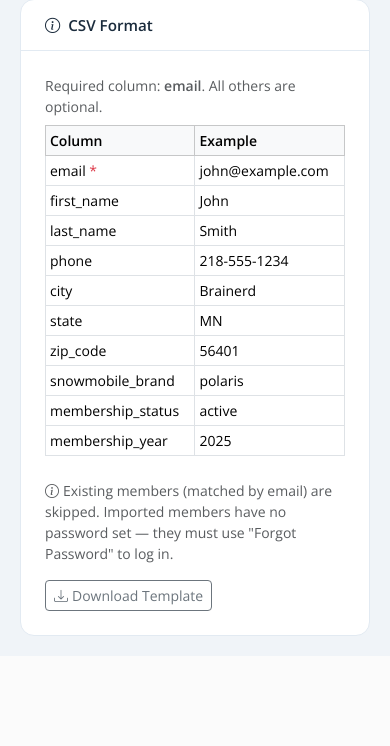
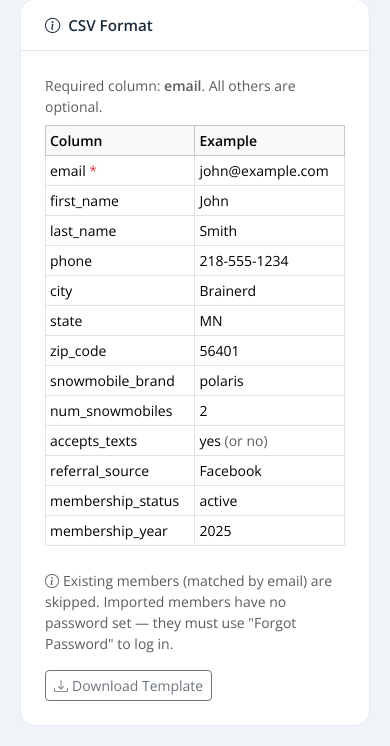
Before and after one commit to cloudflying87/snodeos, a Django app: page /manage/members/import/ in a window 390 px wide. Shown: the part 452-1198 px from the top of the page. Before the commit the page ends 1088 px from the top, so only its background shows below. Run offline with Django 5.2, Linux system fonts and the light colour scheme; the visitor is signed in with stand-in values (Sample User, id 1); data comes from the database, SQL or seed files in the repository.

Commit message:
Referral source dropdown with Other freetext; update CSV import for new fields
- referral_source: changed from textarea to ChoiceField with common options
  (Facebook, Friend/Family, Trail, Local Business, MnUSA, Google, Event, Other)
  plus a show/hide freetext field when 'Other' is selected
- CSV import: handles accepts_texts (yes/no/y/n), num_snowmobiles, referral_source
- Import template: updated column reference table and download template CSV

Co-Authored-By: Claude Sonnet 4.6 <noreply@anthropic.com>

```diff
--- a/accounts/forms.py
+++ b/accounts/forms.py
@@ -11,6 +11,28 @@ _OPTIONAL_FIELDS = ['phone', 'address', 'city', 'state', 'zip_code', 'snowmobile
 class MembershipApplicationForm(forms.ModelForm):
     password1 = forms.CharField(label='Password', widget=forms.PasswordInput)
     password2 = forms.CharField(label='Confirm Password', widget=forms.PasswordInput)
+
+    REFERRAL_CHOICES = [
+        ('', '— Select one —'),
+        ('Facebook', 'Facebook'),
+        ('Friend or Family', 'Friend or Family'),
+        ('Snowmobile Trail', 'Snowmobile Trail / Out Riding'),
+        ('Local Business', 'Local Business'),
+        ('MnUSA / State Club', 'MnUSA / State Snowmobile Association'),
+        ('Google / Internet Search', 'Google / Internet Search'),
+        ('Event or Show', 'Event or Show'),
+        ('Other', 'Other (please describe below)'),
+    ]
+    referral_source = forms.ChoiceField(
+        label='How did you find our club?',
+        choices=REFERRAL_CHOICES,
+        required=True,
+    )
+    referral_other = forms.CharField(
+        label='Please describe',
+        required=False,
+        widget=forms.TextInput(attrs={'placeholder': 'Tell us more...'}),
+    )
 
     ACCEPTS_TEXTS_CHOICES = [
         ('', '— Select —'),
@@ -34,12 +56,10 @@ class MembershipApplicationForm(forms.ModelForm):
         ]
         widgets = {
             'state': forms.TextInput(attrs={'placeholder': 'MN'}),
-            'referral_source': forms.Textarea(attrs={'rows': 3}),
             'num_snowmobiles': forms.NumberInput(attrs={'min': 0, 'max': 20}),
         }
         labels = {
             'num_snowmobiles': 'Number of Snowmobiles (MnUSA)',
-            'referral_source': 'How did you find our club?',
         }
 
     def __init__(self, *args, **kwargs):
@@ -92,6 +112,9 @@ class MembershipApplicationForm(forms.ModelForm):
                 Column('num_snowmobiles', css_class='col-md-4'),
                 Column('referral_source', css_class='col-md-8'),
             ),
+            Row(
+                Column('referral_other', css_class='col-12', id='referral_other_row'),
+            ),
         ))
         layout_items.append(Fieldset('Account Setup',
             Row(Column('password1', css_class='col-md-6'), Column('password2', css_class='col-md-6')),
@@ -107,6 +130,13 @@ class MembershipApplicationForm(forms.ModelForm):
         if p1 and p2 and p1 != p2:
             raise forms.ValidationError('Passwords do not match.')
         return p2
+
+    def clean_referral_source(self):
+        choice = self.cleaned_data.get('referral_source', '')
+        other = self.data.get('referral_other', '').strip()
+        if choice == 'Other':
+            return f'Other: {other}' if other else 'Other'
+        return choice
 
     def clean_accepts_texts(self):
         val = self.cleaned_data.get('accepts_texts')
--- a/manage_panel/views.py
+++ b/manage_panel/views.py
@@ -392,6 +392,9 @@ def member_import(request):
                 skipped += 1
                 continue
             try:
+                accepts_raw = (row.get('accepts_texts') or '').strip().lower()
+                accepts_texts = True if accepts_raw in ('yes', 'y', '1', 'true') else (False if accepts_raw in ('no', 'n', '0', 'false') else None)
+                num_sleds_raw = (row.get('num_snowmobiles') or '').strip()
                 Member.objects.create_user(
                     email=email,
                     password=None,
@@ -402,6 +405,9 @@ def member_import(request):
                     state=(row.get('state') or row.get('State') or 'MN').strip(),
                     zip_code=(row.get('zip_code') or row.get('Zip') or '').strip(),
                     snowmobile_brand=(row.get('snowmobile_brand') or row.get('Sled') or '').strip().lower(),
+                    num_snowmobiles=int(num_sleds_raw) if num_sleds_raw.isdigit() else None,
+                    accepts_texts=accepts_texts,
+                    referral_source=(row.get('referral_source') or '').strip(),
                     membership_status=(row.get('membership_status') or row.get('Status') or 'active').strip().lower(),
                     membership_year=int(row['membership_year']) if (row.get('membership_year') or '').strip().isdigit() else None,
                 )
--- a/templates/manage_panel/member_import.html
+++ b/templates/manage_panel/member_import.html
@@ -72,6 +72,9 @@
               <tr><td>state</td><td>MN</td></tr>
               <tr><td>zip_code</td><td>56401</td></tr>
               <tr><td>snowmobile_brand</td><td>polaris</td></tr>
+              <tr><td>num_snowmobiles</td><td>2</td></tr>
+              <tr><td>accepts_texts</td><td>yes <span class="text-muted">(or no)</span></td></tr>
+              <tr><td>referral_source</td><td>Facebook</td></tr>
               <tr><td>membership_status</td><td>active</td></tr>
               <tr><td>membership_year</td><td>2025</td></tr>
             </tbody>
@@ -80,7 +83,7 @@
         <p class="small text-muted mt-2 mb-0">
           <i class="bi bi-info-circle me-1"></i>Existing members (matched by email) are skipped. Imported members have no password set — they must use "Forgot Password" to log in.
         </p>
-        <a href="data:text/csv;charset=utf-8,email,first_name,last_name,phone,city,state,zip_code,snowmobile_brand,membership_status,membership_year%0Ajohn@example.com,John,Smith,218-555-1234,Brainerd,MN,56401,polaris,active,2025"
+        <a href="data:text/csv;charset=utf-8,email,first_name,last_name,phone,city,state,zip_code,snowmobile_brand,num_snowmobiles,accepts_texts,referral_source,membership_status,membership_year%0Ajohn@example.com,John,Smith,218-555-1234,Brainerd,MN,56401,polaris,2,yes,Facebook,active,2025"
            download="members_template.csv" class="btn btn-outline-secondary btn-sm mt-3">
           <i class="bi bi-download me-1"></i>Download Template
         </a>
```
Also changed, not shown: templates/accounts/register.html (+13 -0 lines).
